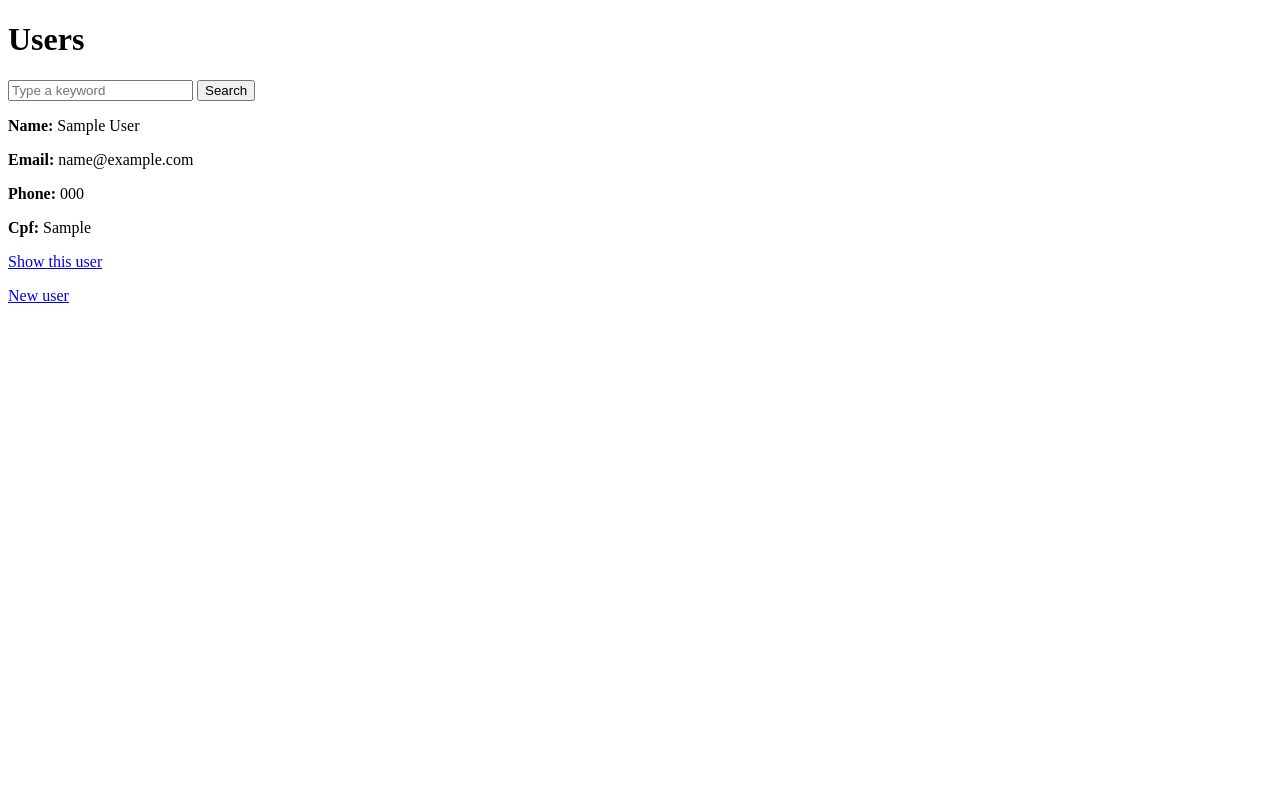
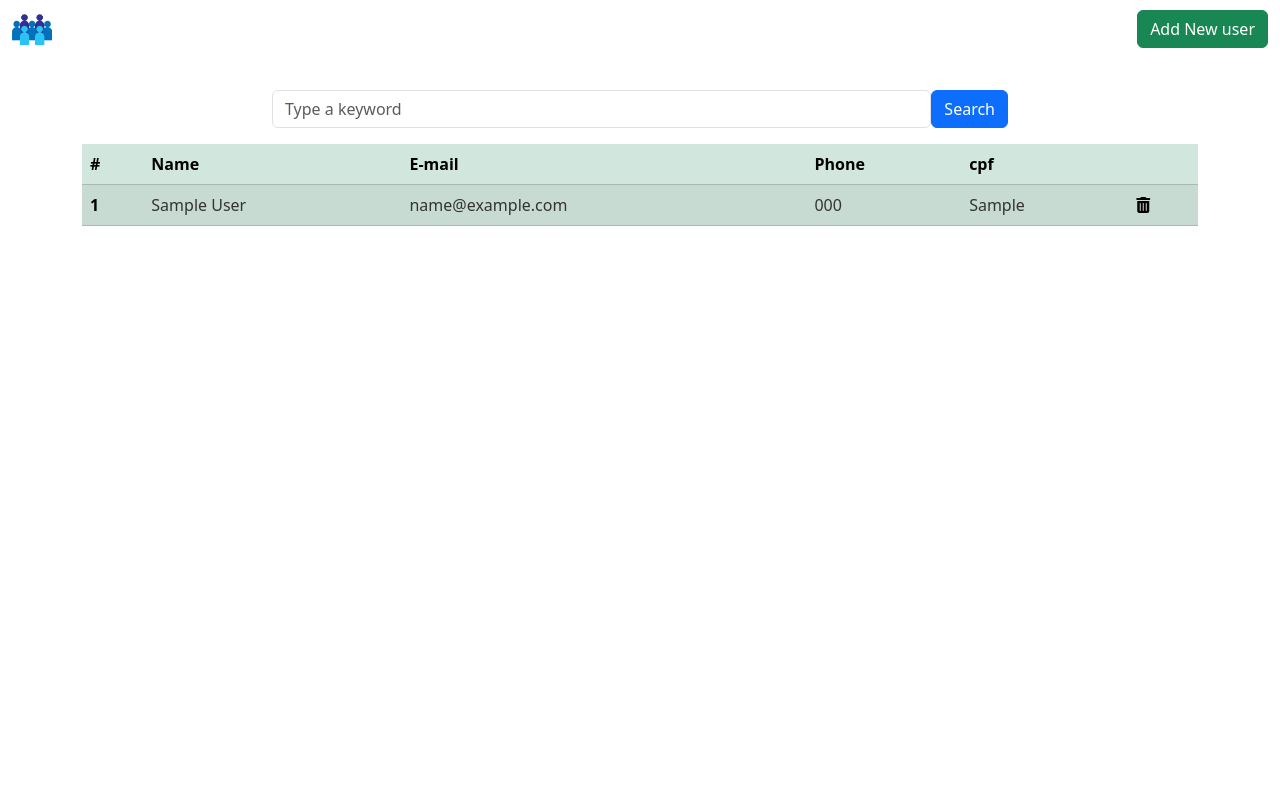
Before and after one commit to ANNEBORTOLI/users-validations, a Rails app: page / in a window 1280 px wide. Run offline with Rails 7, Linux system fonts and the light colour scheme; tables that the repository leaves empty hold one stand-in row (values such as "Sample post"); some libraries are stand-ins or nearby versions.

Commit message:
style: :lipstick:add some styling to index page

```diff
--- a/app/assets/stylesheets/application.css
+++ b/app/assets/stylesheets/application.css
@@ -1,15 +1,40 @@
-/*
- * This is a manifest file that'll be compiled into application.css, which will include all the files
- * listed below.
- *
- * Any CSS (and SCSS, if configured) file within this directory, lib/assets/stylesheets, or any plugin's
- * vendor/assets/stylesheets directory can be referenced here using a relative path.
- *
- * You're free to add application-wide styles to this file and they'll appear at the bottom of the
- * compiled file so the styles you add here take precedence over styles defined in any other CSS
- * files in this directory. Styles in this file should be added after the last require_* statement.
- * It is generally better to create a new file per style scope.
- *
- *= require_tree .
- *= require_self
- */
+@import url("components/navbar.css");
+
+* {
+  margin: 0;
+  padding: 0;
+  box-sizing: border-box;
+}
+
+html {
+  scroll-behavior: smooth;
+}
+
+body,
+html {
+  width: 100%;
+  height: 100%;
+}
+
+body {
+  font-family: "DM Sans";
+  font-size: 1.6rem; /* padrão do navegador */
+  text-align: center;
+  overflow: overlay;
+}
+
+a.user-link {
+  text-decoration: none; /* Remove underline */
+  color: #333; /* Set the link color to a desired color */
+  cursor: pointer; /* Change cursor to pointer on hover to indicate interactivity */
+}
+
+a.user-link:hover {
+  text-decoration: underline; /* Underline on hover (optional) */
+}
+
+.btn-none {
+  padding: 0;
+  border: none;
+  background: none;
+}
--- /dev/null
+++ b/app/assets/stylesheets/components/navbar.css
@@ -0,0 +1,16 @@
+.navbar-general {
+  justify-content: space-between;
+  background: white;
+}
+
+.navbar-general {
+  flex-grow: 0;
+}
+
+.navbar-general .navbar-brand img {
+  width: 40px;
+}
+
+.navbar-general {
+  flex-grow: 0;
+}
--- a/app/views/layouts/application.html.erb
+++ b/app/views/layouts/application.html.erb
@@ -5,12 +5,18 @@
     <meta name="viewport" content="width=device-width,initial-scale=1">
     <%= csrf_meta_tags %>
     <%= csp_meta_tag %>
-
+    <link rel="stylesheet" href="assets/stylesheets/application.css">
     <%= stylesheet_link_tag "application", "data-turbo-track": "reload" %>
     <%= javascript_importmap_tags %>
+    <link href="https://cdn.jsdelivr.net/npm/bootstrap@5.3.2/dist/css/bootstrap.min.css" rel="stylesheet" integrity="sha384-T3c6CoIi6uLrA9TneNEoa7RxnatzjcDSCmG1MXxSR1GAsXEV/Dwwykc2MPK8M2HN" crossorigin="anonymous">
   </head>
 
   <body>
-    <%= yield %>
+    <%= render 'navbar' %>
+    <div class="container">
+      <%= yield %>
+    </div>
+    <script src="https://kit.fontawesome.com/e0af160dba.js" crossorigin="anonymous"></script>
+    <script src="https://cdn.jsdelivr.net/npm/bootstrap@5.3.2/dist/js/bootstrap.bundle.min.js" integrity="sha384-C6RzsynM9kWDrMNeT87bh95OGNyZPhcTNXj1NW7RuBCsyN/o0jlpcV8Qyq46cDfL" crossorigin="anonymous"></script>
   </body>
 </html>
--- /dev/null
+++ b/app/views/users/_navbar.html.erb
@@ -0,0 +1,10 @@
+<div class="navbar navbar-expand-sm navbar-light navbar-general">
+  <div class="container-fluid">
+
+    <%= link_to "/users", class: "navbar-brand" do %>
+      <%= image_tag "/../../team-logo.png" %>
+    <% end %>
+
+    <%= link_to "Add New user", new_user_path, class: "btn btn-success" %>
+  </div>
+</div>
--- /dev/null
+++ b/app/views/users/_searchbar.erb
@@ -0,0 +1,13 @@
+<%# Serach bar %>
+<div class="row justify-content-center">
+  <div class="col-sm-8 my-3">
+    <%= form_with url: users_path, method: :get, class: "d-flex" do %>
+      <%= text_field_tag :query,
+            params[:query],
+            class: "form-control",
+            placeholder: "Type a keyword"
+        %>
+      <%= submit_tag "Search", name: "", class: "btn btn-primary" %>
+    <% end %>
+  </div>
+</div>
--- a/app/views/users/_user.html.erb
+++ /dev/null
@@ -1,22 +0,0 @@
-<div id="<%= dom_id user %>">
-  <p>
-    <strong>Name:</strong>
-    <%= user.name %>
-  </p>
-
-  <p>
-    <strong>Email:</strong>
-    <%= user.email %>
-  </p>
-
-  <p>
-    <strong>Phone:</strong>
-    <%= user.phone %>
-  </p>
-
-  <p>
-    <strong>Cpf:</strong>
-    <%= user.cpf %>
-  </p>
-
-</div>
--- a/app/views/users/index.html.erb
+++ b/app/views/users/index.html.erb
@@ -1,27 +1,28 @@
 <p style="color: green"><%= notice %></p>
 
-<h1>Users</h1>
+<%= render 'searchbar' %>
 
-<div class="row justify-content-center">
-  <div class="col-sm-8 my-3">
-    <%= form_with url: users_path, method: :get, class: "d-flex" do %>
-      <%= text_field_tag :query,
-            params[:query],
-            class: "form-control",
-            placeholder: "Type a keyword"
-        %>
-      <%= submit_tag "Search", name: "", class: "btn btn-primary" %>
-    <% end %>
-  </div>
-</div>
-
-<div id="users">
-  <% @users.each do |user| %>
-    <%= render user %>
-    <p>
-      <%= link_to "Show this user", user %>
-    </p>
+<table class="table table-success table-striped">
+  <thead>
+    <tr>
+      <th scope="col">#</th>
+      <th scope="col">Name</th>
+      <th scope="col">E-mail</th>
+      <th scope="col">Phone</th>
+      <th scope="col">cpf</th>
+      <th scope="col"></th>
+    </tr>
+  </thead>
+  <tbody>
+  <% @users.each_with_index do |user, i| %>
+    <tr>
+      <th scope="row" ><%= i + 1 %></th>
+      <td><%= link_to user.name, user_path(user), class: 'user-link' %></td>
+      <td><%= link_to user.email, user_path(user), class: 'user-link' %></td>
+      <td><%= link_to user.phone, user_path(user), class: 'user-link' %></td>
+      <td><%= link_to user.cpf, user_path(user), class: 'user-link' %></td>
+      <td><%= button_to "", user_path(user), method: :delete, class: "fa-solid fa-trash-can btn-none" %></td>
+    </tr>
   <% end %>
-</div>
-
-<%= link_to "New user", new_user_path %>
+  </tbody>
+</table>
```
Also changed, not shown: public/logo.png (added), public/team-logo.png (added).
